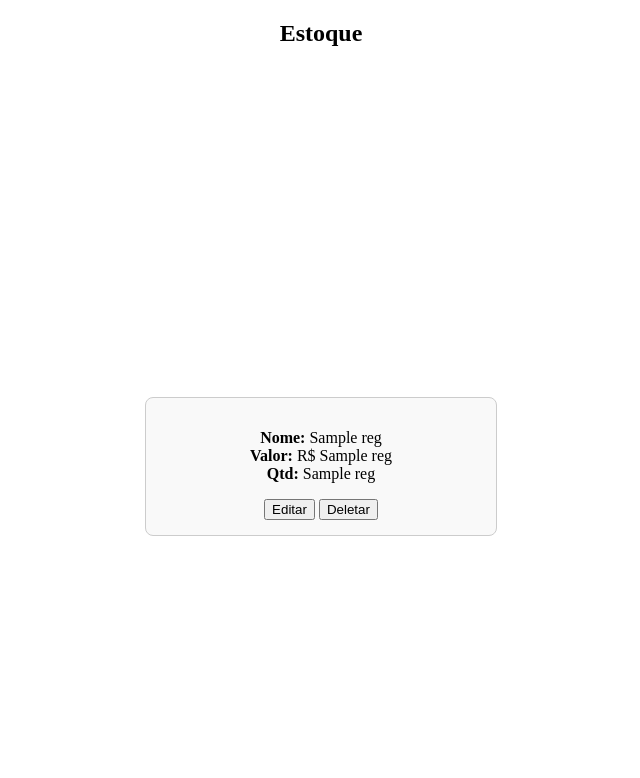
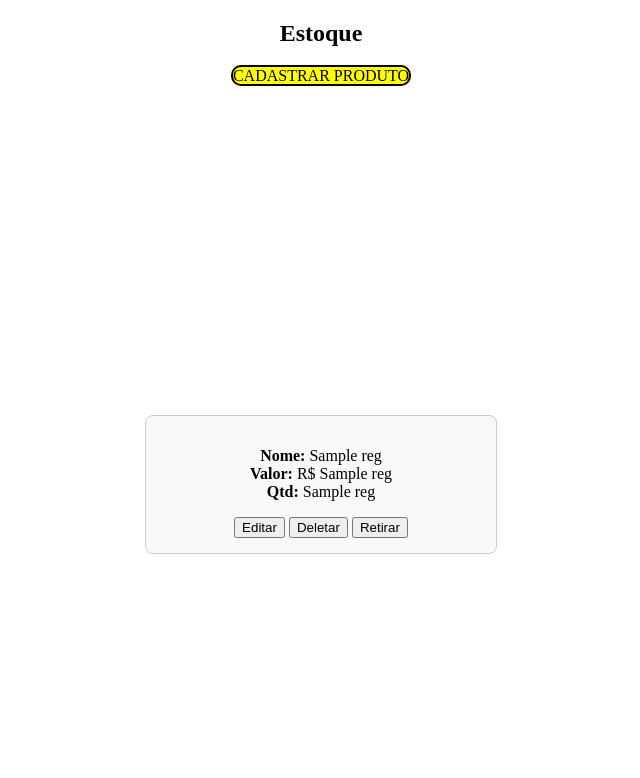
Before and after one commit to wesleypereirac/projeto-extensionista, a Flask app: template core/templates/estoque.html in a window 1280 px wide. Shown: the top 778 px of the page, without its empty margins (319-959 px from the left). Before the commit the page ends 536 px from the top, so only its background shows below. Run offline with Flask 3, Linux system fonts and the light colour scheme; the template is opened without the code that fills it: most values are stand-ins (such as "Sample title", 1, 10 or a date in 2020); one stand-in notice (Sample message) is shown.

Commit message:
melhorias no html; funcionalidades de atualizar, deletar e mensagem de exito

```diff
--- a/core/app.py
+++ b/core/app.py
@@ -20,7 +20,7 @@
         valor = request.form.get('valor_produto')
         qtd = request.form.get('qtd_produto')
 
-        db_handle.db_insert('produtos',(nome,valor,qtd))
+        db_handle.db_insert_or_update_qtd('produtos',(nome,valor,qtd))
 
         #indicar sucesso
         flash("Produto cadastrado com sucesso!", "success")
@@ -58,5 +58,26 @@
     flash("Produto excluído com sucesso!", "success")
     return redirect(url_for('estoque'))
 
+#trata ratirar x qtd de produto
+@app.route('/retirar', methods=['POST'])
+def retirar():
+    nome = request.form.get('nome')
+    qtd = request.form.get('qtd')
+
+    try:
+        qtd = int(qtd)
+    except (TypeError, ValueError):
+        flash("Quantidade inválida.", "error")
+        return redirect(url_for('estoque'))
+
+    sucesso = db_handle.remover_qtd('produtos', nome, qtd)
+
+    if sucesso:
+        flash("Quantidade retirada com sucesso!", "success")
+    else:
+        flash("Não foi possível retirar a quantidade.", "error")
+
+    return redirect(url_for('estoque'))
+
 #run
 app.run(debug=True)
--- /dev/null
+++ b/core/static/script.js
@@ -0,0 +1,15 @@
+// Faz a mensagem sumir depois de 3 segundos (se ela existir)
+document.addEventListener('DOMContentLoaded', function() {
+    const mensagens = document.querySelectorAll('.flash-msg');
+
+    mensagens.forEach(function(msg) {
+      setTimeout(function() {
+        msg.style.transition = 'opacity 0.5s ease';
+        msg.style.opacity = '0';
+
+        setTimeout(function() {
+          msg.remove();
+        }, 500);
+      }, 3000);
+    });
+  });
--- a/core/templates/estoque.html
+++ b/core/templates/estoque.html
@@ -13,11 +13,46 @@
         body{
             text-align: center;
         }
+        #btn-cadastrar-produto{
+            width: 100px;
+            height: 50px;
+            border: 2px solid black;
+            border-radius: 10px;
+            background-color: yellow;
+        }
+        #btn-cadastrar-produto a {
+            text-decoration: none;   /* remove o sublinhado */
+            color: inherit;          /* herda a cor do elemento pai */
+        }
+
+        #btn-cadastrar-produto a:visited {
+            color: inherit;          /* mantém a mesma cor depois de clicar */
+        }
+
+        #btn-cadastrar-produto a:hover {
+            color: inherit;          /* opcional: mantém a cor no hover */
+        }
+
+        #btn-cadastrar-produto a:active {
+            color: inherit;          /* opcional: mantém a cor ao clicar */
+        }
     </style>
     <title>Estoque</title>
 </head>
 <body >
     <h2>Estoque</h2>
+
+    <span id="btn-cadastrar-produto"><a href="/cadastrar">CADASTRAR PRODUTO</a></span>
+
+    {% with messages = get_flashed_messages(with_categories=true) %}
+    {% if messages %}
+        {% for category, message in messages %}
+        <div class="mensagem-{{ category }} flash-msg">
+            {{ message }}
+        </div>
+        {% endfor %}
+    {% endif %}
+    {% endwith %}
 
     <div class="cont">
 
@@ -32,6 +67,7 @@
 
             <button type="button" onclick="abrirEdicao({{ reg[0] }})">Editar</button>
             <button type="button" onclick="confirmarDelete({{ reg[0] }}, '{{ reg[1] }}')">Deletar</button>
+            <button type="button" onclick="retirarQtd('{{ reg[1] }}', {{ reg[3] }})">Retirar</button>
 
             <form action="/atualizar" method="POST" id="form-{{ reg[0] }}" style="display: none; margin-top: 10px;">
                 <input type="hidden" name="id" value="{{ reg[0] }}">
@@ -57,6 +93,44 @@
         {% endfor %}
     </div>
     <script>
+        function retirarQtd(nome, qtdAtual) {
+    const qtd = prompt(`Quantidade atual: ${qtdAtual}\nQuanto deseja retirar?`);
+
+    if (qtd === null) return; // cancelou
+
+    const qtdNum = parseInt(qtd);
+
+    if (isNaN(qtdNum) || qtdNum <= 0) {
+        alert("Digite uma quantidade válida.");
+        return;
+    }
+
+    if (qtdNum > qtdAtual) {
+        alert("Não é possível retirar mais do que a quantidade em estoque.");
+        return;
+    }
+
+    // Envia para o backend
+    const form = document.createElement('form');
+    form.method = 'POST';
+    form.action = '/retirar';
+
+    const inputNome = document.createElement('input');
+    inputNome.type = 'hidden';
+    inputNome.name = 'nome';
+    inputNome.value = nome;
+
+    const inputQtd = document.createElement('input');
+    inputQtd.type = 'hidden';
+    inputQtd.name = 'qtd';
+    inputQtd.value = qtdNum;
+
+    form.appendChild(inputNome);
+    form.appendChild(inputQtd);
+    document.body.appendChild(form);
+    form.submit();
+}
+
         function abrirEdicao(id) {
             document.getElementById('form-' + id).style.display = 'block';
         }
@@ -85,6 +159,6 @@
     }
 }
     </script>
-
+    <script src="{{ url_for('static', filename='script.js') }}"></script>
 </body>
 </html>
```
Also changed, not shown: core/db_handle.py (+25 -0 lines), core/templates/cadastrar.html (+1 -19 lines). Lines whose indentation alone changed are shown as unchanged.
